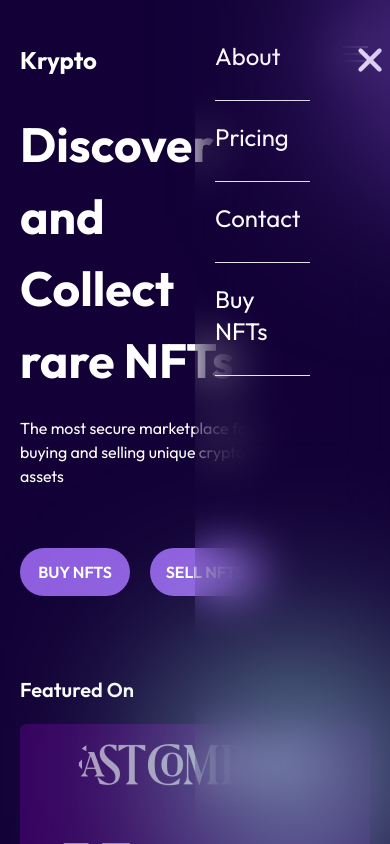
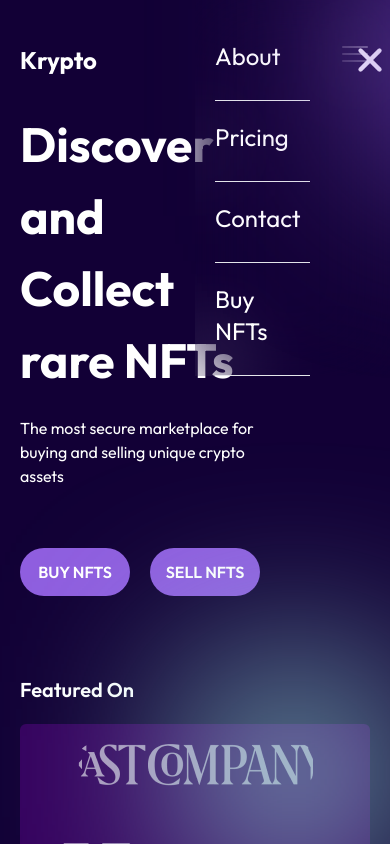
Before and after one commit to akashkennedy/Krypto, a React (Vite) app: page / in a window 390 px wide. Both pictures are taken after a click on the picture 355 px from the left and 54 px from the top of the page. Shown: the top 844 px of the page. Built offline with nearby package versions, Linux system fonts and the light colour scheme.

Commit message:
Update navLinks using map method and Menu Overflow

```diff
--- a/src/components/HamburgerMenu.jsx
+++ b/src/components/HamburgerMenu.jsx
@@ -1,26 +1,19 @@
 import Close from "../assets/close.png";
+import {navLinks} from "./data"
 
 const HamburgerMenu = ({ onClick }) => {
   return (
-    <div className="absolute text-2xl w-1/2 h-screen right-0 backdrop-blur-xl sm:hidden">
+    <div className="absolute text-2xl w-1/2 h-fit right-0 backdrop-blur-2xl sm:hidden">
       <nav className="mt-10 ml-5 flex gap-5">
         <ul className="flex flex-col gap-5">
-          <li>
-            <a href="#">About</a>
-          </li>
-          <hr />
-          <li>
-            <a href="#">Pricing</a>
-          </li>
-          <hr />
-          <li>
-            <a href="#">Contact</a>
-          </li>
-          <hr />
-          <li>
-            <a href="#">Buy NFTs</a>
-          </li>
-          <hr />
+          {navLinks.map(item => (
+            <>
+            <li key={item.id}>
+              <a href={item.href}>{item.name}</a>
+            </li>
+              <hr />
+              </>
+          ))}
         </ul>
         <img
           src={Close}
```
